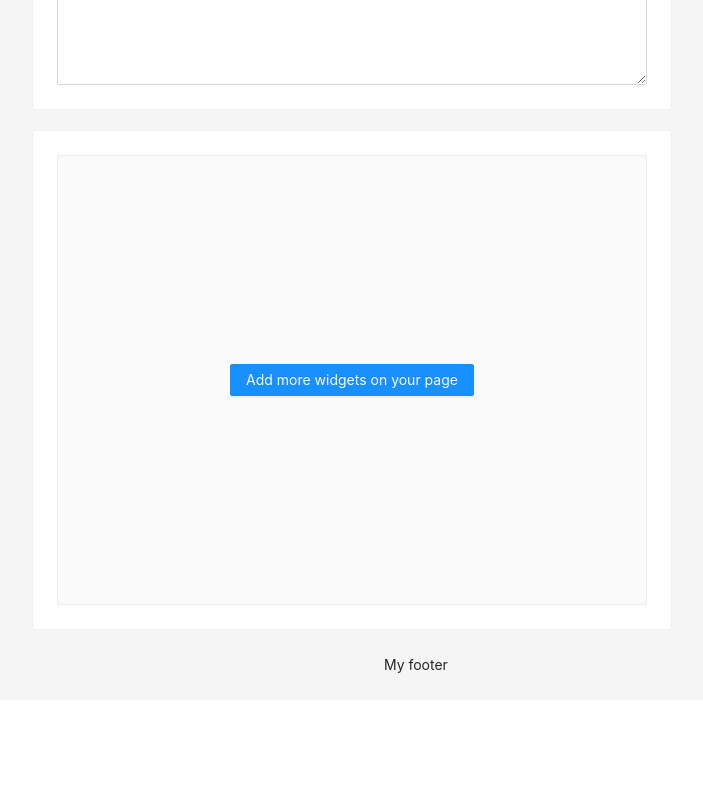
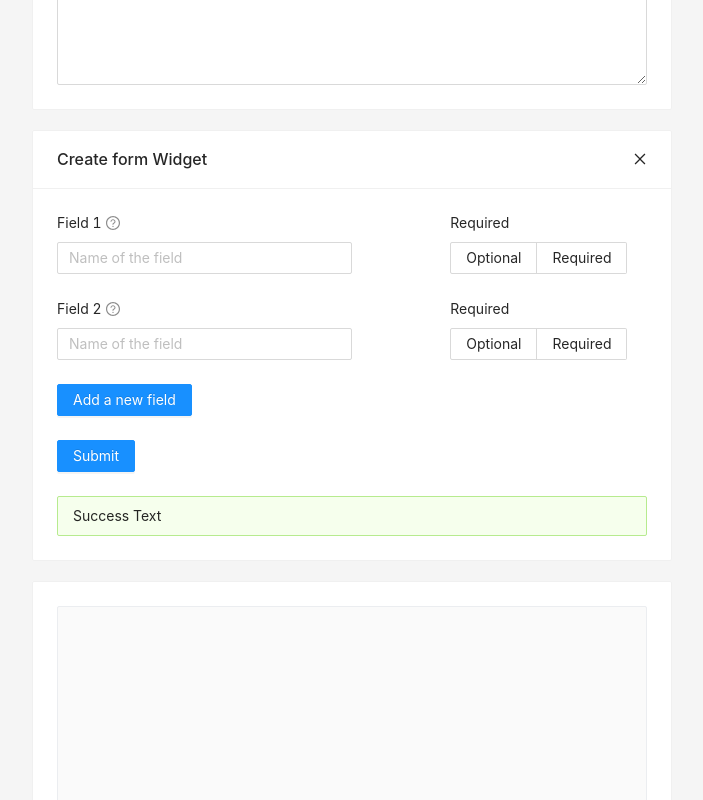
Before and after one commit to RasenganORG/CarpathianCMS, a React (Create React App) app: page /application/siteWorkspace/software in a window 1280 px wide. Shown: the part 3700-4500 px from the top of the page, without its empty margins (224-927 px from the left). Before the commit the page ends 4400 px from the top, so only its background shows below. Built offline with nearby package versions, Linux system fonts and the light colour scheme.

Commit message:
created a demo for the forms widget

```diff
--- /dev/null
+++ b/src/components/site-workspace/Demo/FormsDemo.js
@@ -0,0 +1,90 @@
+import { InfoCircleOutlined } from '@ant-design/icons';
+import { Alert, Button, Col, Form, Input, Radio, Row } from 'antd';
+import React, { useState } from 'react';
+
+// let formIngo = [{
+//   key:1,
+//   label:`field${}`,
+// }]
+
+const FormsDemo = () => {
+  const [form] = Form.useForm();
+  const [requiredMark, setRequiredMarkType] = useState(false);
+  const [requiredMark2, setRequiredMarkType2] = useState(false);
+
+  const onRequiredTypeChange = (req) => {
+    let answ = req.requiredMarkField1 !== undefined ? setRequiredMarkType(req.requiredMarkField1) : setRequiredMarkType2(req.requiredMarkField2);
+    console.log(req.requiredMarkField1);
+  };
+
+  const onFormFinish = (data) => {
+    console.log(data)
+  };
+
+  return (
+    <div>
+      <Form
+        form={form}
+        layout='vertical'
+        onValuesChange={onRequiredTypeChange}
+        onFinish={onFormFinish}
+      >
+        <Row>
+          <Col span={12}>
+            <Form.Item
+              label='Field 1'
+              tooltip='You will be able to customize this too'
+              name={'field1'}
+              required={requiredMark}
+            >
+              <Input
+                required={requiredMark}
+                placeholder='Name of the field' />
+            </Form.Item>
+          </Col>
+          <Col span={8} offset={4}>
+            <Form.Item label='Required' name='requiredMarkField1'>
+              <Radio.Group>
+                <Radio.Button value={false}>Optional</Radio.Button>
+                <Radio.Button value={true}>Required</Radio.Button>
+              </Radio.Group>
+            </Form.Item>
+          </Col>
+        </Row>
+
+        <Row>
+          <Col span={12}>
+            <Form.Item
+              label='Field 2'
+              tooltip='You will be able to customize this too'
+              name={'field2'}
+              required={requiredMark2}
+            >
+              <Input
+                required={requiredMark2}
+                placeholder='Name of the field' />
+            </Form.Item>
+          </Col>
+          <Col span={8} offset={4}>
+            <Form.Item label='Required' name='requiredMarkField2'>
+              <Radio.Group>
+                <Radio.Button value={false}>Optional</Radio.Button>
+                <Radio.Button value={true}>Required</Radio.Button>
+              </Radio.Group>
+            </Form.Item>
+          </Col>
+        </Row>
+
+        <Form.Item>
+          <Button type='primary'>Add a new field</Button>
+        </Form.Item>
+        <Form.Item>
+          <Button htmlType={'submit'} type='primary'>Submit</Button>
+        </Form.Item>
+      </Form>
+      {<Alert message='Success Text' type='success' />}
+    </div>
+  );
+};
+
+export default FormsDemo;
--- a/src/components/site-workspace/WidgetDemo.js
+++ b/src/components/site-workspace/WidgetDemo.js
@@ -11,6 +11,7 @@ import AccordionDemo from './Demo/AccordionDemo';
 import TabDemo from './Demo/TabDemo';
 import AddWidgets from './AddWidgets';
 import classes from '../../styles.css'
+import FormsDemo from './Demo/FormsDemo';
 
 const WidgetDemo = () => {
 
@@ -105,6 +106,18 @@ const WidgetDemo = () => {
           </Col>
         </Row>
 
+
+        <Row>
+          <Col span={16}>
+            <Card
+              hoverable={true}
+              title={'Create form Widget'}
+              extra={<CloseOutlined />}>
+              <FormsDemo />
+            </Card>
+          </Col>
+        </Row>
+
         <Row>
           <Col span={16}>
             <Card
--- a/src/layouts/settings/SettingsLayout.js
+++ b/src/layouts/settings/SettingsLayout.js
@@ -82,7 +82,7 @@ const SettingsLayout = () => {
         <Sider className='site-layout-background' width={200}>
           <Menu
             mode='inline'
-            defaultSelectedKeys={['1']}
+            defaultSelectedKeys={['siteSettings']}
             defaultOpenKeys={['siteSettings', 'userSettings']}
             style={{
               height: '100%',
```
Also changed, not shown: src/router/index.js (+8 -0 lines).
